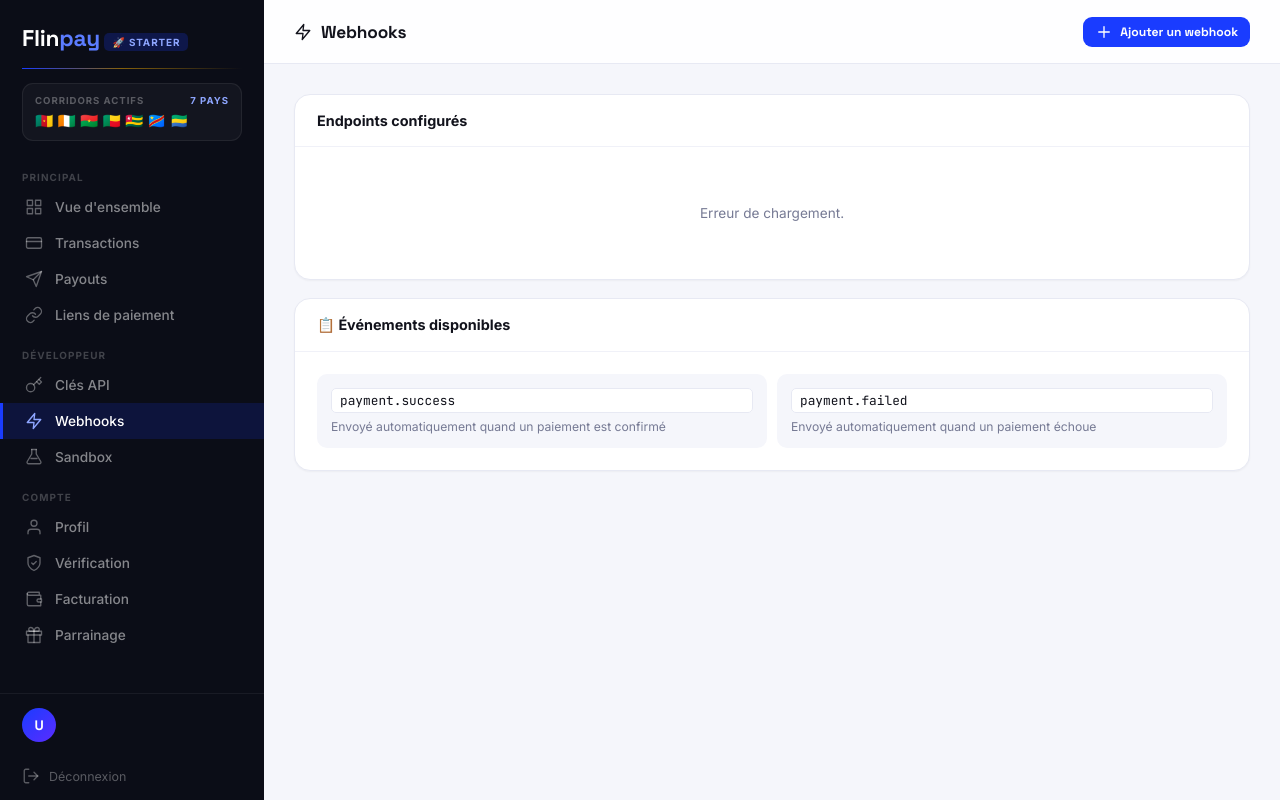
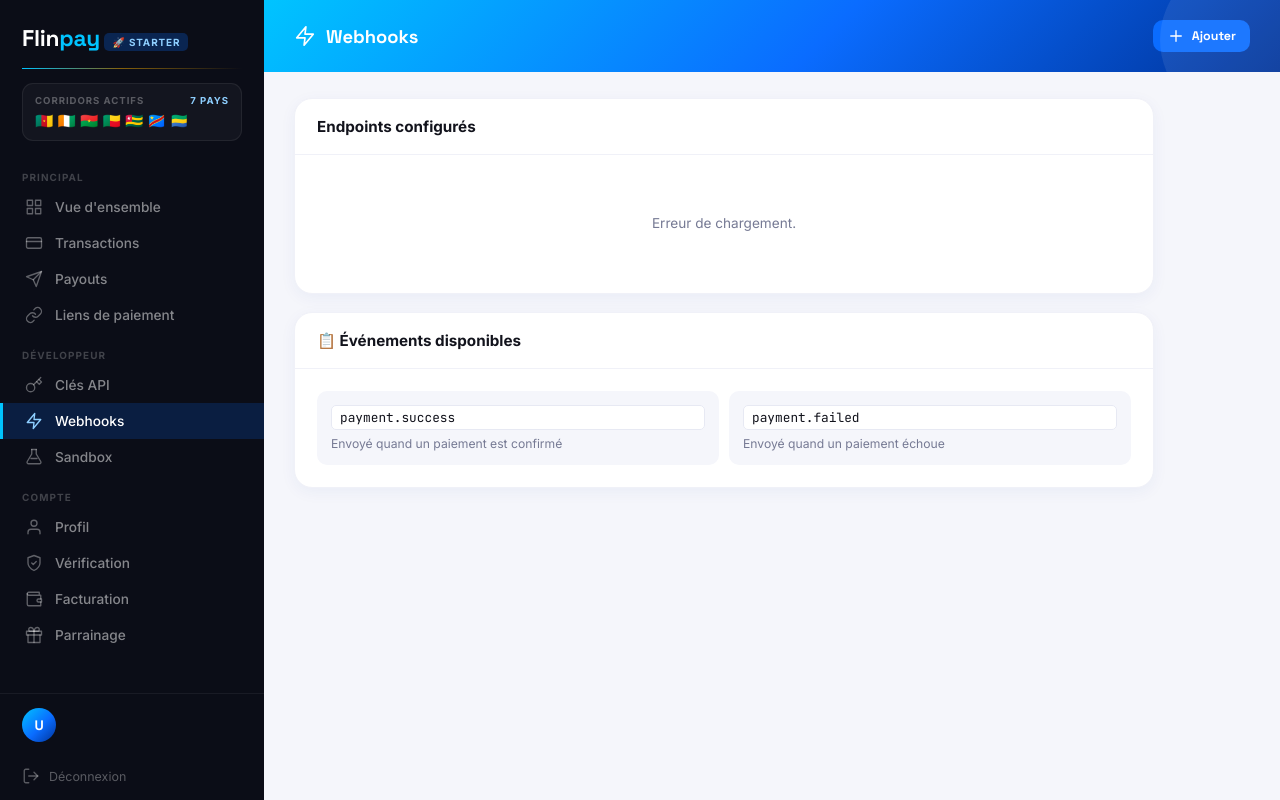
Before and after one commit to abdoulacherif/flinpay, a Python web app: template templates/webhooks.html in a window 1280 px wide. Run offline with Jinja, Linux system fonts and the light colour scheme; the template is opened without the code that fills it, so the values that code supplies are empty.

Commit message:
Update webhooks.html

```diff
--- a/templates/webhooks.html
+++ b/templates/webhooks.html
@@ -1,39 +1,40 @@
-
 <!DOCTYPE html>
 <html lang="fr">
 <head>
 <meta charset="UTF-8">
 <meta name="viewport" content="width=device-width, initial-scale=1">
 <title>Flinpay — Webhooks</title>
+<meta name="csrf-token" content="{{ csrf_token() }}">
 <link href="https://fonts.googleapis.com/css2?family=Space+Grotesk:wght@600;700;800&family=Inter:wght@400;500;600;700&family=JetBrains+Mono:wght@400;500&display=swap" rel="stylesheet">
-<style>
+<style nonce="{{ csp_nonce }}">
 *{box-sizing:border-box;margin:0;padding:0}
 :root{
   --ink:#0B0D17;--bg:#F5F6FB;--surface:#FFFFFF;
   --border:#E7E9F3;--border-soft:#F0F1F8;
-  --blue:#1A3CFF;--blue-deep:#0F2ADB;--blue-tint:#EEF1FF;
-  --gold:#FFB400;--gold-tint:#FFF6E0;
+  --blue:#0A6CFF;--blue-deep:#0052CC;--blue-tint:#E8F0FF;
+  --cyan:#00C4FF;--gold:#FFB400;--gold-tint:#FFF6E0;
   --green:#00C48C;--green-tint:#E3FBF3;
   --danger:#FF4D4D;--danger-tint:#FFEAEA;
   --text:#12131C;--muted:#767A94;
   --sidebar:264px;--r-lg:16px;--r-md:12px;--r-sm:9px;
-  --shadow-sm:0 1px 2px rgba(15,17,32,.04);
+  --shadow-sm:0 4px 16px rgba(10,50,150,.05);
+  --gradient:linear-gradient(135deg,#00C4FF 0%,#0A6CFF 55%,#003399 100%);
 }
-body{font-family:'Inter',sans-serif;background:var(--bg);color:var(--text);-webkit-font-smoothing:antialiased}
+body{font-family:'Inter',sans-serif;background:var(--bg);color:var(--text);-webkit-font-smoothing:antialiased;min-height:100vh}
 h1,h2,h3{font-family:'Space Grotesk',sans-serif}
 .icon{width:18px;height:18px;flex-shrink:0}
 .icon svg{width:100%;height:100%;fill:none;stroke:currentColor;stroke-width:1.8;stroke-linecap:round;stroke-linejoin:round}
 
 .sidebar{position:fixed;top:0;left:0;bottom:0;width:var(--sidebar);background:var(--ink);display:flex;flex-direction:column;z-index:200;transition:transform .3s cubic-bezier(.4,0,.2,1)}
 .sidebar-logo{padding:24px 22px 16px;position:relative;display:flex;align-items:center;justify-content:space-between}
-.sidebar-logo::after{content:'';position:absolute;left:22px;right:22px;bottom:0;height:1px;background:linear-gradient(90deg,var(--blue) 0%,rgba(255,180,0,.5) 45%,transparent 100%)}
+.sidebar-logo::after{content:'';position:absolute;left:22px;right:22px;bottom:0;height:1px;background:linear-gradient(90deg,var(--cyan) 0%,rgba(255,180,0,.5) 45%,transparent 100%)}
 .logo-text{font-family:'Space Grotesk',sans-serif;font-weight:800;font-size:1.42rem;color:white;text-decoration:none;letter-spacing:-.01em}
-.logo-text span{color:#5B7CFF}
-.plan-badge-pill{background:rgba(26,60,255,0.22);color:#8EA6FF;font-size:.62rem;font-weight:700;letter-spacing:.09em;text-transform:uppercase;padding:3px 8px;border-radius:5px;margin-top:7px;display:inline-block}
+.logo-text span{color:var(--cyan)}
+.plan-badge-pill{background:rgba(10,108,255,0.25);color:#8ECFFF;font-size:.62rem;font-weight:700;letter-spacing:.09em;text-transform:uppercase;padding:3px 8px;border-radius:5px;margin-top:7px;display:inline-block}
 .close-sidebar{display:none;background:none;border:none;color:rgba(255,255,255,0.4);font-size:1.3rem;cursor:pointer;padding:4px}
 .corridor{margin:14px 22px 4px;padding:11px 12px;background:rgba(255,255,255,0.035);border:1px solid rgba(255,255,255,0.07);border-radius:11px}
 .corridor-label{font-size:.6rem;font-weight:700;letter-spacing:.1em;text-transform:uppercase;color:rgba(255,255,255,0.3);margin-bottom:8px;display:flex;justify-content:space-between}
-.corridor-label b{color:#8EA6FF;font-weight:700}
+.corridor-label b{color:#8ECFFF;font-weight:700}
 .corridor-flags{display:flex;flex-wrap:wrap;gap:5px;font-size:.92rem;line-height:1}
 .sidebar-nav{flex:1;padding:10px 0;overflow-y:auto}
 .nav-group{font-size:.62rem;font-weight:700;letter-spacing:.11em;text-transform:uppercase;color:rgba(255,255,255,0.22);padding:16px 22px 6px}
@@ -41,11 +42,11 @@ h1,h2,h3{font-family:'Space Grotesk',sans-serif}
 .nav-link .icon{color:rgba(255,255,255,0.35);transition:color .15s}
 .nav-link:hover{color:white;background:rgba(255,255,255,0.045)}
 .nav-link:hover .icon{color:rgba(255,255,255,0.7)}
-.nav-link.active{color:white;background:rgba(26,60,255,0.16);border-left-color:var(--blue)}
-.nav-link.active .icon{color:#8EA6FF}
+.nav-link.active{color:white;background:rgba(10,108,255,0.18);border-left-color:var(--cyan)}
+.nav-link.active .icon{color:#8ECFFF}
 .sidebar-user{padding:14px 22px;border-top:1px solid rgba(255,255,255,0.06);margin-top:4px}
 .user-row{display:flex;align-items:center;gap:10px}
-.user-av{width:34px;height:34px;border-radius:50%;background:linear-gradient(135deg,var(--blue),#5B2CFF);color:white;display:flex;align-items:center;justify-content:center;font-family:'Space Grotesk',sans-serif;font-weight:800;font-size:.86rem;flex-shrink:0}
+.user-av{width:34px;height:34px;border-radius:50%;background:var(--gradient);color:white;display:flex;align-items:center;justify-content:center;font-family:'Space Grotesk',sans-serif;font-weight:800;font-size:.86rem;flex-shrink:0}
 .user-name{font-size:.82rem;font-weight:600;color:white}
 .user-email{font-size:.7rem;color:rgba(255,255,255,0.32);margin-top:1px}
 .logout-link{display:flex;align-items:center;gap:9px;color:rgba(255,255,255,0.32);font-size:.78rem;padding:11px 22px 15px;text-decoration:none;transition:color .15s}
@@ -53,53 +54,59 @@ h1,h2,h3{font-family:'Space Grotesk',sans-serif}
 .overlay{display:none;position:fixed;inset:0;background:rgba(8,9,16,0.55);z-index:150;backdrop-filter:blur(2px)}
 .overlay.show{display:block}
 .main{margin-left:var(--sidebar);min-height:100vh;display:flex;flex-direction:column}
-.topbar{background:rgba(255,255,255,0.86);backdrop-filter:blur(10px);border-bottom:1px solid var(--border);padding:0 30px;height:64px;display:flex;align-items:center;justify-content:space-between;position:sticky;top:0;z-index:100}
-.topbar-left{display:flex;align-items:center;gap:14px}
-.burger-btn{display:none;background:none;border:none;cursor:pointer;padding:6px;border-radius:8px;flex-direction:column;gap:5px}
-.burger-btn:hover{background:var(--bg)}
-.burger-line{width:20px;height:2px;background:var(--text);border-radius:2px;display:block}
-.topbar-title{font-family:'Space Grotesk',sans-serif;font-size:1.08rem;font-weight:700;letter-spacing:-.01em;display:flex;align-items:center;gap:9px}
 
-.page{flex:1;padding:30px;animation:fadeUp .25s ease}
-@keyframes fadeUp{from{opacity:0;transform:translateY(6px)}to{opacity:1;transform:translateY(0)}}
-.card{background:var(--surface);border-radius:var(--r-lg);border:1px solid var(--border);box-shadow:var(--shadow-sm);overflow:hidden;margin-bottom:18px}
-.card-head{padding:17px 22px;border-bottom:1px solid var(--border-soft);display:flex;justify-content:space-between;align-items:center}
-.card-title{font-size:.9rem;font-weight:700;display:flex;align-items:center;gap:8px}
+.topbar{background:var(--gradient);padding:20px 30px;color:white;position:sticky;top:0;z-index:100;display:flex;align-items:center;justify-content:space-between;overflow:hidden}
+.topbar::before{content:'';position:absolute;top:-40px;right:-40px;width:160px;height:160px;border-radius:50%;background:rgba(255,255,255,.08);pointer-events:none}
+.topbar-left{display:flex;align-items:center;gap:14px;position:relative;z-index:1}
+.burger-btn{display:none;background:rgba(255,255,255,0.18);border:none;cursor:pointer;padding:10px;border-radius:11px;flex-direction:column;gap:4px;width:42px;height:42px;align-items:center;justify-content:center}
+.burger-btn:hover{background:rgba(255,255,255,0.28)}
+.burger-line{width:18px;height:2px;background:white;border-radius:2px;display:block}
+.topbar-title{font-family:'Space Grotesk',sans-serif;font-size:1.15rem;font-weight:800;display:flex;align-items:center;gap:10px}
+.topbar-title .icon{width:22px;height:22px;color:white}
+
+.page{flex:1;padding:26px 30px 60px;max-width:920px}
+
+.card{background:white;border-radius:18px;box-shadow:var(--shadow-sm);overflow:hidden;margin-bottom:18px;border:1px solid var(--border-soft)}
+.card-head{padding:18px 22px;border-bottom:1px solid var(--border-soft);display:flex;justify-content:space-between;align-items:center}
+.card-title{font-size:.95rem;font-weight:700;display:flex;align-items:center;gap:8px}
 .card-body{padding:22px}
 
-.btn{font-family:'Space Grotesk',sans-serif;font-weight:700;font-size:.83rem;padding:9px 17px;border-radius:var(--r-sm);border:none;cursor:pointer;transition:all .15s;display:inline-flex;align-items:center;gap:7px}
+.btn{font-family:'Space Grotesk',sans-serif;font-weight:700;font-size:.83rem;padding:9px 17px;border-radius:10px;border:none;cursor:pointer;transition:all .15s;display:inline-flex;align-items:center;gap:7px}
 .btn-primary{background:var(--blue);color:white}
 .btn-primary:hover{background:var(--blue-deep)}
 .btn-danger{background:var(--danger);color:white}
-.btn-outline{background:transparent;color:var(--blue);border:1.5px solid var(--blue)}
+.btn-danger:hover{background:#E84545}
+.btn-outline{background:white;color:var(--blue);border:1.5px solid var(--blue)}
 .btn-outline:hover{background:var(--blue-tint)}
-.btn-sm{padding:6px 12px;font-size:.76rem}
+.btn-sm{padding:7px 14px;font-size:.78rem}
 
-.webhook-card{background:var(--bg);border-radius:var(--r-md);border:1px solid var(--border);padding:16px 18px;margin-bottom:12px}
+.webhook-card{background:var(--bg);border-radius:12px;border:1px solid var(--border);padding:16px 18px;margin-bottom:12px}
 .wh-top{display:flex;justify-content:space-between;align-items:flex-start;gap:12px;flex-wrap:wrap}
 .wh-url{font-family:'JetBrains Mono',monospace;font-size:.83rem;font-weight:600;word-break:break-all}
 .wh-desc{font-size:.76rem;color:var(--muted);margin-top:4px}
-.event-tag{background:var(--surface);border:1px solid var(--border);border-radius:6px;padding:3px 9px;font-size:.7rem;font-family:'JetBrains Mono',monospace;margin-right:4px;display:inline-block;margin-top:8px}
+.event-tag{background:white;border:1px solid var(--border);border-radius:6px;padding:3px 9px;font-size:.7rem;font-family:'JetBrains Mono',monospace;margin-right:4px;display:inline-block;margin-top:8px}
 .wh-actions{display:flex;gap:8px;flex-shrink:0}
 
-.modal-bg{display:none;position:fixed;inset:0;background:rgba(8,9,16,0.55);z-index:500;align-items:center;justify-content:center;backdrop-filter:blur(4px)}
+.modal-bg{display:none;position:fixed;inset:0;background:rgba(8,9,16,0.55);z-index:500;align-items:center;justify-content:center;backdrop-filter:blur(4px);padding:20px}
 .modal-bg.show{display:flex}
-.modal{background:var(--surface);border-radius:20px;padding:30px;width:100%;max-width:480px;margin:20px;box-shadow:0 30px 60px rgba(10,12,25,0.25)}
-.modal h3{font-size:1.05rem;font-weight:800;margin-bottom:18px}
+.modal{background:white;border-radius:20px;padding:28px;width:100%;max-width:480px;margin:20px;box-shadow:0 30px 60px rgba(10,12,25,0.25)}
+.modal h3{font-size:1.05rem;font-weight:800;margin-bottom:18px;display:flex;align-items:center;gap:8px}
 .form-group{margin-bottom:14px}
 .form-label{font-size:.71rem;font-weight:600;color:var(--muted);text-transform:uppercase;letter-spacing:.07em;margin-bottom:6px;display:block}
-.form-input{width:100%;padding:10px 14px;border:1.5px solid var(--border);border-radius:var(--r-sm);font-size:.87rem;outline:none}
+.form-input{width:100%;padding:11px 14px;border:1.5px solid var(--border);border-radius:10px;font-size:.87rem;outline:none}
 .form-input:focus{border-color:var(--blue)}
-.checkbox-item{display:flex;align-items:center;gap:9px;font-size:.85rem;margin-bottom:8px;font-family:'JetBrains Mono',monospace}
+.checkbox-item{display:flex;align-items:center;gap:9px;font-size:.85rem;margin-bottom:8px;font-family:'JetBrains Mono',monospace;cursor:pointer}
+.checkbox-item input{width:16px;height:16px;accent-color:var(--blue)}
 .modal-actions{display:flex;gap:10px;margin-top:18px;justify-content:flex-end}
 
 .event-info-grid{display:grid;grid-template-columns:1fr 1fr;gap:10px}
 .event-info-card{padding:14px;background:var(--bg);border-radius:10px}
-.event-info-card code{background:var(--surface);border:1px solid var(--border);padding:3px 8px;border-radius:5px;font-size:.8rem;display:block;margin-bottom:6px;font-family:'JetBrains Mono',monospace}
+.event-info-card code{background:white;border:1px solid var(--border);padding:3px 8px;border-radius:5px;font-size:.8rem;display:block;margin-bottom:6px;font-family:'JetBrains Mono',monospace}
 .event-info-desc{font-size:.76rem;color:var(--muted)}
 
-.empty{text-align:center;padding:36px 20px;color:var(--muted);font-size:.85rem}
-#toast{position:fixed;bottom:24px;right:24px;background:var(--ink);color:white;padding:12px 20px;border-radius:12px;font-size:.85rem;font-weight:500;box-shadow:0 12px 28px rgba(10,12,25,0.28);transform:translateY(80px);opacity:0;transition:all .3s;z-index:9999;border-left:4px solid var(--green)}
+.empty{text-align:center;padding:36px 20px;color:var(--muted);font-size:.85rem;line-height:1.6}
+
+#toast{position:fixed;bottom:24px;right:24px;background:var(--ink);color:white;padding:12px 20px;border-radius:12px;font-size:.85rem;font-weight:500;box-shadow:0 12px 28px rgba(10,12,25,0.28);transform:translateY(80px);opacity:0;transition:all .3s;z-index:9999;border-left:4px solid var(--green);max-width:90%}
 #toast.show{transform:translateY(0);opacity:1}
 
 @media(max-width:900px){
@@ -108,7 +115,8 @@ h1,h2,h3{font-family:'Space Grotesk',sans-serif}
   .main{margin-left:0}
   .burger-btn{display:flex}
   .close-sidebar{display:block}
-  .page{padding:16px}
+  .page{padding:16px;max-width:100%}
+  .topbar{padding:16px 20px}
   .event-info-grid{grid-template-columns:1fr}
 }
 </style>
@@ -134,7 +142,7 @@ h1,h2,h3{font-family:'Space Grotesk',sans-serif}
   </defs>
 </svg>
 
-<div class="overlay" id="overlay" onclick="closeSidebar()"></div>
+<div class="overlay" id="overlay"></div>
 
 <aside class="sidebar" id="sidebar">
   <div class="sidebar-logo">
@@ -142,16 +150,12 @@ h1,h2,h3{font-family:'Space Grotesk',sans-serif}
       <a href="/dashboard" class="logo-text">Flin<span>pay</span></a>
       <div class="plan-badge-pill">🚀 Starter</div>
     </div>
-    <button class="close-sidebar" onclick="closeSidebar()">✕</button>
+    <button class="close-sidebar" id="close-sidebar">✕</button>
   </div>
-
   <div class="corridor">
     <div class="corridor-label"><span>Corridors actifs</span> <b>7 pays</b></div>
-    <div class="corridor-flags" title="Cameroun, Côte d'Ivoire, Burkina Faso, Bénin, Togo, RDC, Gabon">
-      🇨🇲 🇨🇮 🇧🇫 🇧🇯 🇹🇬 🇨🇩 🇬🇦
-    </div>
+    <div class="corridor-flags">🇨🇲 🇨🇮 🇧🇫 🇧🇯 🇹🇬 🇨🇩 🇬🇦</div>
   </div>
-
   <nav class="sidebar-nav">
     <div class="nav-group">Principal</div>
     <a class="nav-link" href="/dashboard"><span class="icon"><svg><use href="#ic-grid"/></svg></span> Vue d'ensemble</a>
@@ -168,7 +172,6 @@ h1,h2,h3{font-family:'Space Grotesk',sans-serif}
     <a class="nav-link" href="/billing"><span class="icon"><svg><use href="#ic-wallet"/></svg></span> Facturation</a>
     <a class="nav-link" href="/referral"><span class="icon"><svg><use href="#ic-gift"/></svg></span> Parrainage</a>
   </nav>
-
   <div class="sidebar-user">
     <div class="user-row">
       <div class="user-av" id="user-av">{{ user.firstname[0]|upper if user.firstname else "U" }}</div>
@@ -184,10 +187,10 @@ h1,h2,h3{font-family:'Space Grotesk',sans-serif}
 <div class="main">
   <div class="topbar">
     <div class="topbar-left">
-      <button class="burger-btn" onclick="openSidebar()"><span class="burger-line"></span><span class="burger-line"></span><span class="burger-line"></span></button>
+      <button class="burger-btn" id="burger-btn"><span class="burger-line"></span><span class="burger-line"></span><span class="burger-line"></span></button>
       <div class="topbar-title"><span class="icon"><svg><use href="#ic-zap"/></svg></span> Webhooks</div>
     </div>
-    <button class="btn btn-primary btn-sm" onclick="openModal()"><span class="icon"><svg><use href="#ic-plus"/></svg></span> Ajouter un webhook</button>
+    <button class="btn btn-primary btn-sm" id="btn-open-modal"><span class="icon"><svg><use href="#ic-plus"/></svg></span> Ajouter</button>
   </div>
 
   <div class="page">
@@ -202,11 +205,11 @@ h1,h2,h3{font-family:'Space Grotesk',sans-serif}
         <div class="event-info-grid">
           <div class="event-info-card">
             <code>payment.success</code>
-            <div class="event-info-desc">Envoyé automatiquement quand un paiement est confirmé</div>
+            <div class="event-info-desc">Envoyé quand un paiement est confirmé</div>
           </div>
           <div class="event-info-card">
             <code>payment.failed</code>
-            <div class="event-info-desc">Envoyé automatiquement quand un paiement échoue</div>
+            <div class="event-info-desc">Envoyé quand un paiement échoue</div>
           </div>
         </div>
       </div>
@@ -231,24 +234,34 @@ h1,h2,h3{font-family:'Space Grotesk',sans-serif}
       <label class="checkbox-item"><input type="checkbox" name="events" value="payment.failed" checked> payment.failed</label>
     </div>
     <div class="modal-actions">
-      <button class="btn btn-outline" onclick="closeModal()">Annuler</button>
-      <button class="btn btn-primary" id="btn-save-wh" onclick="saveWebhook()">Enregistrer</button>
+      <button class="btn btn-outline" id="btn-close-modal">Annuler</button>
+      <button class="btn btn-primary" id="btn-save-wh">Enregistrer</button>
     </div>
   </div>
 </div>
 
 <div id="toast"></div>
-<script>
-function openSidebar(){document.getElementById('sidebar').classList.add('open');document.getElementById('overlay').classList.add('show')}
-function closeSidebar(){document.getElementById('sidebar').classList.remove('open');document.getElementById('overlay').classList.remove('show')}
-function toast(msg,ok=true){const t=document.getElementById('toast');t.textContent=(ok?'✅ ':'❌ ')+msg;t.style.borderLeftColor=ok?'var(--green)':'var(--danger)';t.classList.add('show');setTimeout(()=>t.classList.remove('show'),3000)}
+<script nonce="{{ csp_nonce }}">
+"use strict";
+
+function getCsrfToken(){const meta=document.querySelector('meta[name="csrf-token"]');return meta?meta.getAttribute('content'):''}
+async function apiFetch(url,options={}){
+  const opts={...options};opts.headers={...(opts.headers||{})};
+  const method=(opts.method||'GET').toUpperCase();
+  if(['POST','PUT','DELETE','PATCH'].includes(method)){const token=getCsrfToken();if(token)opts.headers['X-CSRF-Token']=token}
+  if(opts.body&&typeof opts.body==='string'){opts.headers['Content-Type']=opts.headers['Content-Type']||'application/json'}
+  return fetch(url,opts);
+}
+
+function openSidebar(){document.getElementById('sidebar').classList.add('open');document.getElementById('overlay').classList.add('show');document.body.style.overflow='hidden'}
+function closeSidebar(){document.getElementById('sidebar').classList.remove('open');document.getElementById('overlay').classList.remove('show');document.body.style.overflow=''}
+function toast(msg,ok=true){const t=document.getElementById('toast');t.textContent=(ok?'✅ ':'❌ ')+msg;t.style.borderLeftColor=ok?'var(--green)':'var(--danger)';t.classList.add('show');clearTimeout(t._hideTimer);t._hideTimer=setTimeout(()=>t.classList.remove('show'),3000)}
 function openModal(){document.getElementById('modal').classList.add('show')}
 function closeModal(){document.getElementById('modal').classList.remove('show')}
-document.getElementById('modal').addEventListener('click',e=>{if(e.target.id==='modal')closeModal()});
 
 async function loadProfile(){
   try{
-    const r=await fetch('/api/me');
+    const r=await apiFetch('/api/me');
     if(r.status===401||r.redirected){ window.location.href='/login'; return; }
     const data=await r.json();
     if(!data.ok) return;
@@ -263,7 +276,7 @@ async function loadWebhooks(){
   const el=document.getElementById('wh-list');
   el.innerHTML='<div class="empty">Chargement...</div>';
   try{
-    const r=await fetch('/api/webhooks');
+    const r=await apiFetch('/api/webhooks');
     const data=await r.json();
     const hooks=data.webhooks||[];
     if(!hooks.length){
@@ -279,12 +292,14 @@ async function loadWebhooks(){
             <div>${(w.events||[]).map(ev=>`<span class="event-tag">${ev}</span>`).join('')}</div>
           </div>
           <div class="wh-actions">
-            <button class="btn btn-outline btn-sm" onclick="testWebhook(${w.id},this)">Tester</button>
-            <button class="btn btn-danger btn-sm" onclick="deleteWebhook(${w.id})"><span class="icon"><svg><use href="#ic-trash"/></svg></span></button>
+            <button class="btn btn-outline btn-sm" data-test="${w.id}">Tester</button>
+            <button class="btn btn-danger btn-sm" data-delete="${w.id}"><span class="icon"><svg><use href="#ic-trash"/></svg></span></button>
           </div>
         </div>
       </div>
     `).join('');
+    el.querySelectorAll('[data-test]').forEach(b=>b.addEventListener('click',e=>testWebhook(e.currentTarget.dataset.test,e.currentTarget)));
+    el.querySelectorAll('[data-delete]').forEach(b=>b.addEventListener('click',e=>deleteWebhook(e.currentTarget.dataset.delete)));
   }catch(e){
     el.innerHTML='<div class="empty">Erreur de chargement.</div>';
   }
@@ -295,54 +310,59 @@ async function saveWebhook(){
   const desc=document.getElementById('wh-desc').value.trim();
   const checks=document.querySelectorAll('input[name="events"]:checked');
   const events=Array.from(checks).map(c=>c.value);
-  if(!url||!url.startsWith('http')){ toast('URL valide requise',false); return; }
+  if(!url||!url.startsWith('https://')){ toast('URL HTTPS requise',false); return; }
   if(!events.length){ toast('Sélectionnez au moins un événement',false); return; }
 
   const btn=document.getElementById('btn-save-wh');
   btn.disabled=true; btn.textContent='Enregistrement...';
   try{
-    const r=await fetch('/api/webhooks',{method:'POST',headers:{'Content-Type':'application/json'},body:JSON.stringify({url,description:desc,events})});
-    const data=await r.json();
-    if(data.ok){
+    const r=await apiFetch('/api/webhooks',{method:'POST',body:JSON.stringify({url,description:desc,events})});
+    let data=null; try{data=await r.json();}catch(e){}
+    if(data&&data.ok){
       closeModal();
       document.getElementById('wh-url').value='';
       document.getElementById('wh-desc').value='';
       toast('Webhook ajouté !');
       loadWebhooks();
     }else{
-      toast(data.error||'Erreur',false);
+      toast((data&&data.error)||('Erreur '+r.status),false);
     }
-  }catch(e){
-    toast('Erreur de connexion',false);
-  }
+  }catch(e){ toast('Erreur de connexion',false); }
   btn.disabled=false; btn.textContent='Enregistrer';
 }
 
 async function testWebhook(id, btn){
   btn.disabled=true; btn.textContent='...';
   try{
-    const r=await fetch('/api/webhooks/'+id+'/test',{method:'POST'});
-    const data=await r.json();
-    if(data.ok){ toast('Test envoyé — réponse HTTP '+data.status_code); }
-    else{ toast(data.error||'Échec du test',false); }
-  }catch(e){
-    toast('Erreur de connexion',false);
-  }
+    const r=await apiFetch('/api/webhooks/'+id+'/test',{method:'POST'});
+    let data=null; try{data=await r.json();}catch(e){}
+    if(data&&data.ok){ toast('Test envoyé — HTTP '+(data.status_code||'?')); }
+    else{ toast((data&&data.error)||('Erreur '+r.status),false); }
+  }catch(e){ toast('Erreur de connexion',false); }
   btn.disabled=false; btn.textContent='Tester';
 }
 
 async function deleteWebhook(id){
   if(!confirm('Supprimer ce webhook ?')) return;
   try{
-    const r=await fetch('/api/webhooks/'+id,{method:'DELETE'});
-    const data=await r.json();
-    if(data.ok){ toast('Webhook supprimé'); loadWebhooks(); }
-    else{ toast(data.error||'Erreur',false); }
+    const r=await apiFetch('/api/webhooks/'+id,{method:'DELETE'});
+    let data=null; try{data=await r.json();}catch(e){}
+    if(data&&data.ok){ toast('Webhook supprimé'); loadWebhooks(); }
+    else{ toast((data&&data.error)||('Erreur '+r.status),false); }
   }catch(e){ toast('Erreur de connexion',false); }
 }
 
-loadProfile();
-loadWebhooks();
+document.addEventListener('DOMContentLoaded',function(){
+  document.getElementById('burger-btn').addEventListener('click',openSidebar);
+  document.getElementById('close-sidebar').addEventListener('click',closeSidebar);
+  document.getElementById('overlay').addEventListener('click',closeSidebar);
+  document.getElementById('btn-open-modal').addEventListener('click',openModal);
+  document.getElementById('btn-close-modal').addEventListener('click',closeModal);
+  document.getElementById('btn-save-wh').addEventListener('click',saveWebhook);
+  document.getElementById('modal').addEventListener('click',e=>{if(e.target.id==='modal')closeModal()});
+  loadProfile();
+  loadWebhooks();
+});
 </script>
 </body>
 </html>
```
